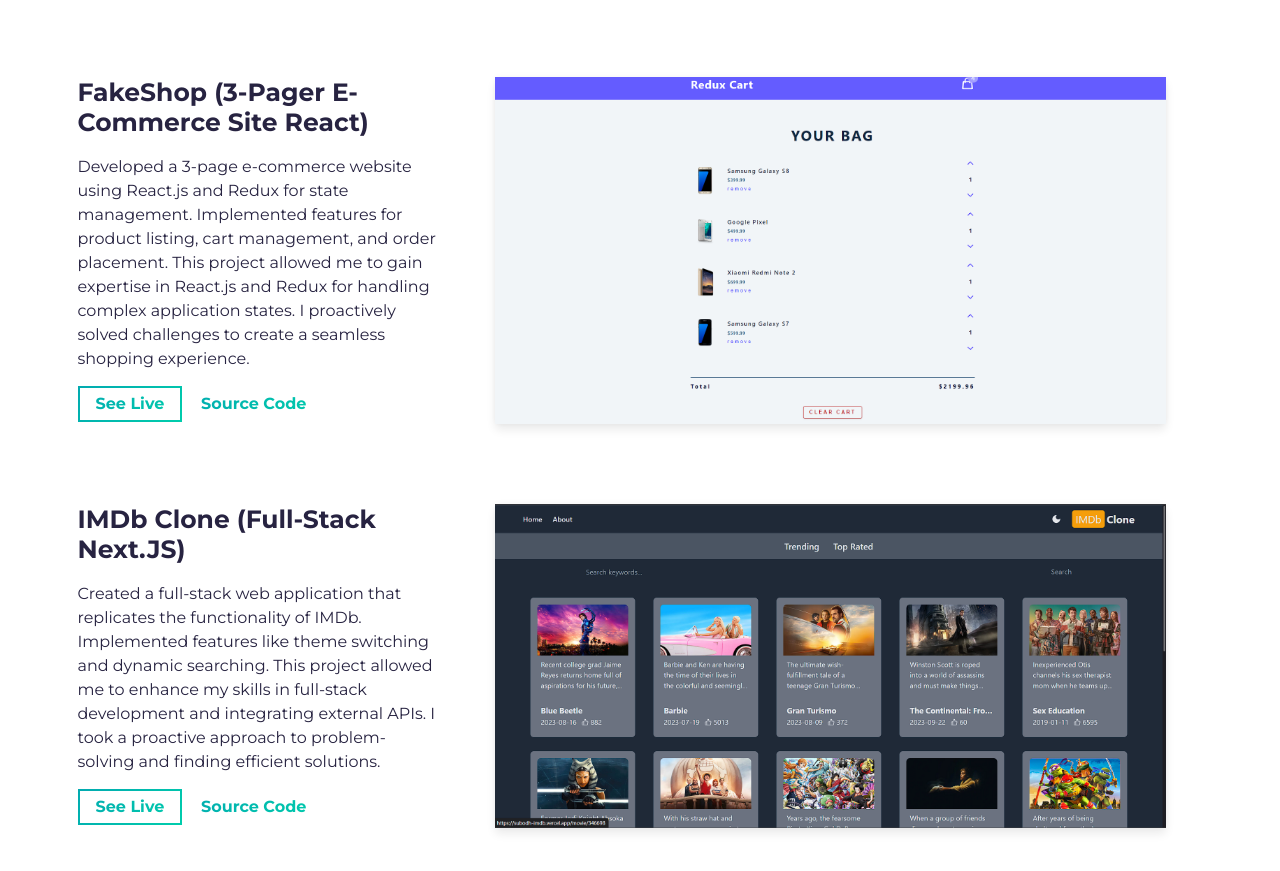
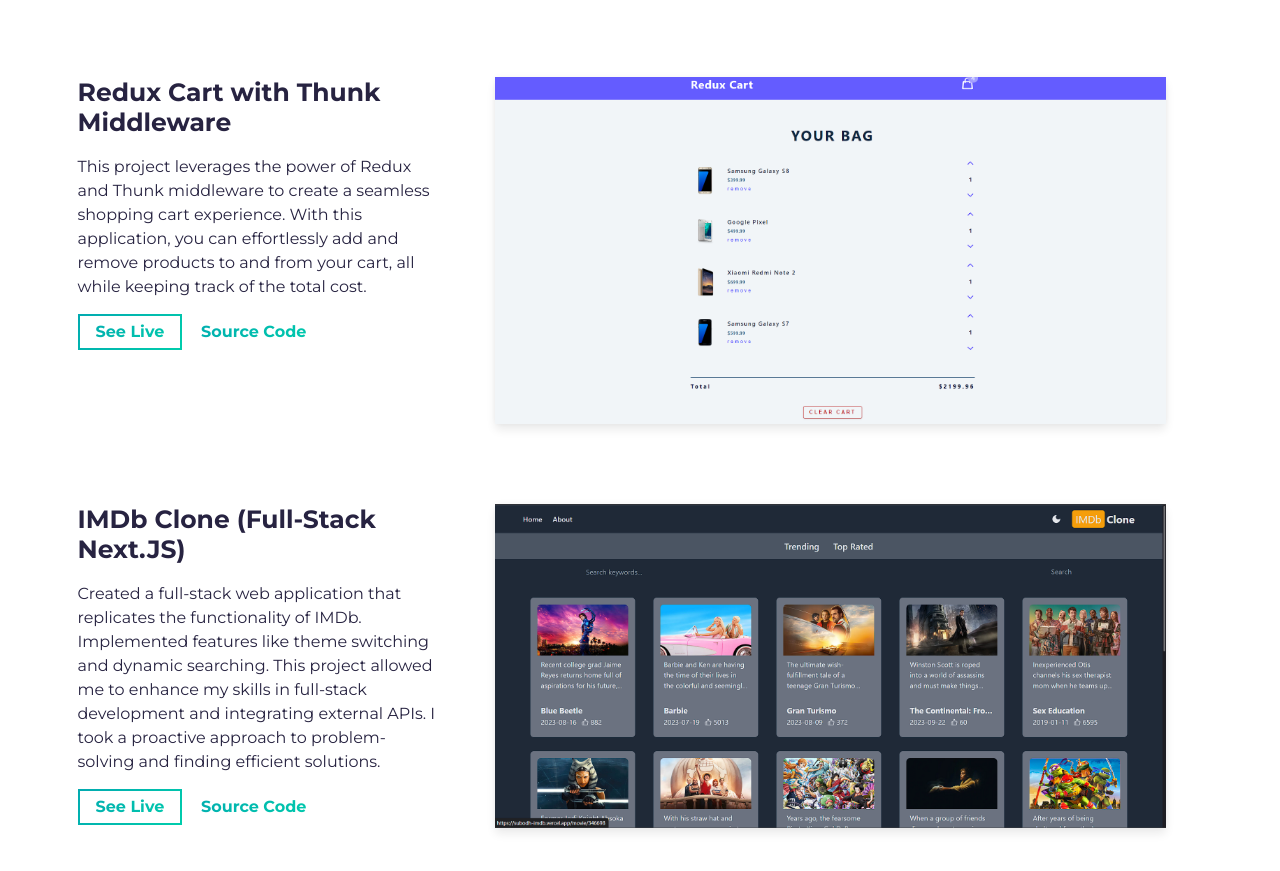
Before and after one commit to subodhingole/portfolio, a website built with Parcel: page src/index.html in a window 1280 px wide. Shown: the part 1823-2694 px from the top of the page. Built offline with nearby package versions, Linux system fonts and the light colour scheme.

Commit message:
updated projects

```diff
--- a/src/index.html
+++ b/src/index.html
@@ -175,16 +175,15 @@
             <div class="col-lg-4 col-sm-12">
               <div class="project-wrapper__text load-hidden">
                 <h3 class="project-wrapper__text-title">
-                  FakeShop (3-Pager E-Commerce Site React)
+                  Redux Cart with Thunk Middleware
                 </h3>
                 <div>
                   <p class="mb-4">
-                    Developed a 3-page e-commerce website using React.js and
-                    Redux for state management. Implemented features for product
-                    listing, cart management, and order placement. This project
-                    allowed me to gain expertise in React.js and Redux for
-                    handling complex application states. I proactively solved
-                    challenges to create a seamless shopping experience.
+                    This project leverages the power of Redux and Thunk
+                    middleware to create a seamless shopping cart experience.
+                    With this application, you can effortlessly add and remove
+                    products to and from your cart, all while keeping track of
+                    the total cost.
                   </p>
                 </div>
                 <a
@@ -313,7 +312,7 @@
                   rel="noreferrer"
                   target="_blank"
                   class="cta-btn text-color-main"
-                  href="#!"
+                  href="https://github.com/subodhingole/todo-list"
                 >
                   Source Code
                 </a>
```
